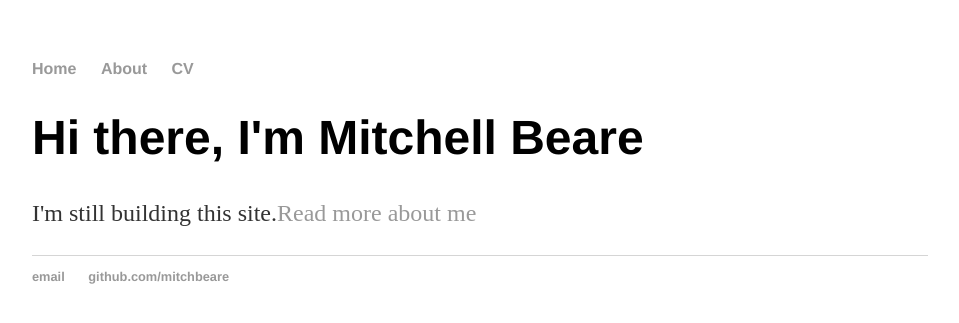
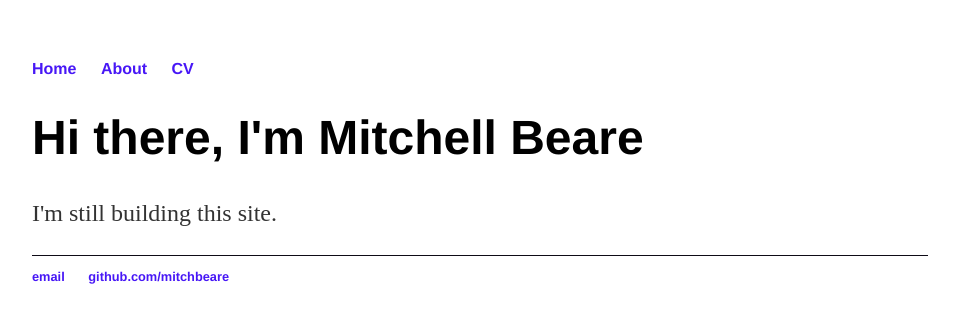
Before and after one commit to mitchbeare/mitchbeare.github.io, a Jekyll site: the page built from index.html, in a window 1280 px wide. Shown: the top 323 px of the page, without its empty margins (160-1119 px from the left). Built offline with Jekyll 4.4.1, drawn with Linux system fonts in a browser that asks for light colours.

Commit message:
Minor CSS theme changes

```diff
--- a/css/main.css
+++ b/css/main.css
@@ -1,43 +1,53 @@
+/*
+Theme Colors
+#0E0B16
+#A239CA
+#4717F6
+#E7DFDD
+*/
+
 body {
     margin: 60px auto;
     width: 70%;
 }
 nav ul, footer ul {
     font-family:'Helvetica', 'Arial', 'Sans-Serif';
-    padding: 0px;
+    font-weight: bold;
     list-style: none;
-    font-weight: bold;
+    padding: 0;
 }
 nav ul li, footer ul li {
     display: inline;
     margin-right: 20px;
 }
 a {
+    color: #4717F6;
     text-decoration: none;
-    color: #999;
 }
 a:hover {
     text-decoration: underline;
 }
+a:visited{
+  color: #A239CA
+}
 h1 {
+    font-family:'Helvetica', 'Arial', 'Sans-Serif';
     font-size: 3em;
-    font-family:'Helvetica', 'Arial', 'Sans-Serif';
 }
 p {
+    color: #333;
     font-size: 1.5em;
     line-height: 1.4em;
-    color: #333;
 }
 footer {
-    border-top: 1px solid #d5d5d5;
+    border-top: 1px solid #0E0B16;
     font-size: .8em;
 }
 
 ul.posts {
+    font-size: 1.5em;
     margin: 20px auto 40px;
-    font-size: 1.5em;
 }
-
 ul.posts li {
     list-style: none;
 }
--- a/index.html
+++ b/index.html
@@ -4,5 +4,5 @@ title: Mitchell Beare
 ---
 <div class="blurb">
 	<h1>Hi there, I'm Mitchell Beare</h1>
-	<p>I'm still building this site.<a href="/about">Read more about me</a></p>
+	<p>I'm still building this site.
 </div>
```
